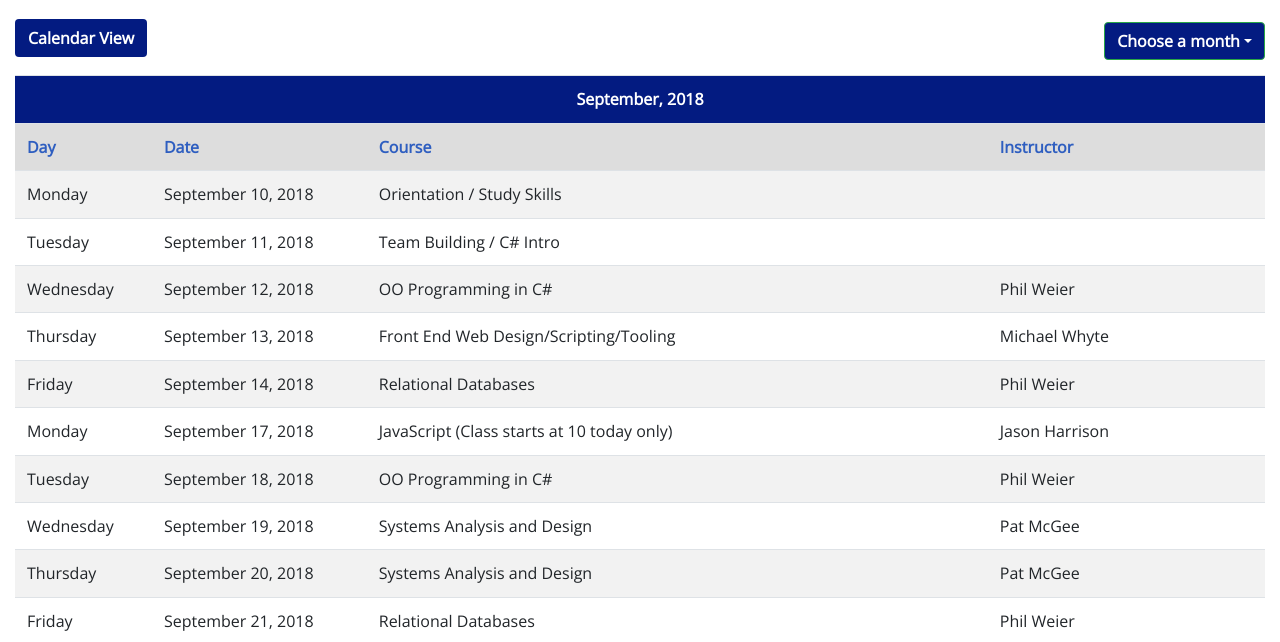
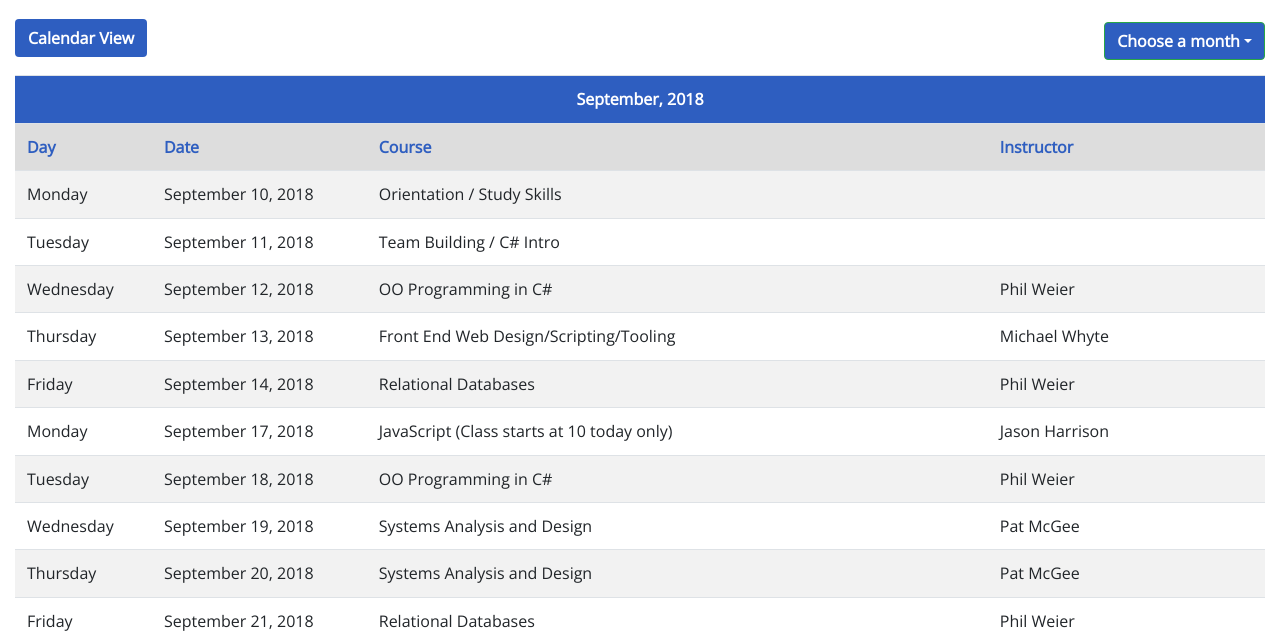
Before and after one commit to gshawnr/CSS_Project, a plain HTML site: page html/schedule-page.html in a window 1280 px wide. Shown: the part 137-779 px from the top of the page. Drawn offline with nearby package versions, Linux system fonts and the light colour scheme.

Commit message:
updated colors

```diff
--- a/scss/schedulePage.scss
+++ b/scss/schedulePage.scss
@@ -12,7 +12,7 @@
          }
 
         #scheduleButton{
-            background: #031b81;
+            background: #2e5ec0;;
             color: white;
             font-weight: bold;
             margin-bottom: 5px;
@@ -35,7 +35,7 @@
         }
 
         .monthNameDropdown .btn-success{
-            background-color: #031b81;
+            background-color: #2e5ec0;;
             font-weight: bold;
         }
 
@@ -76,7 +76,7 @@
             width: 100%;
             height:40px;
             padding: 10px 0;
-            background: #031b81;
+            background: #2e5ec0;;
             text-align: center;
             color: white;
         }
@@ -148,7 +148,7 @@
             position: relative;
             text-align: center;
             color: white;
-            background-color: #031b81;
+            background-color: #2e5ec0;
             font-weight: bold;
         }
 
```
Also changed, not shown: styles/schedulePage.css.
